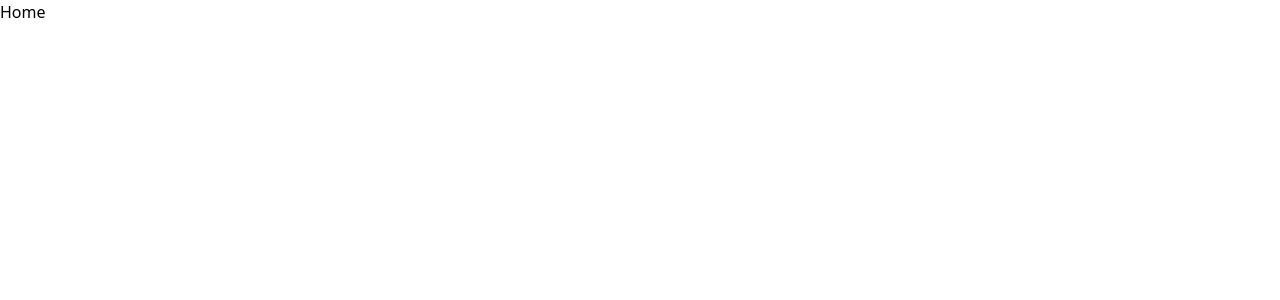
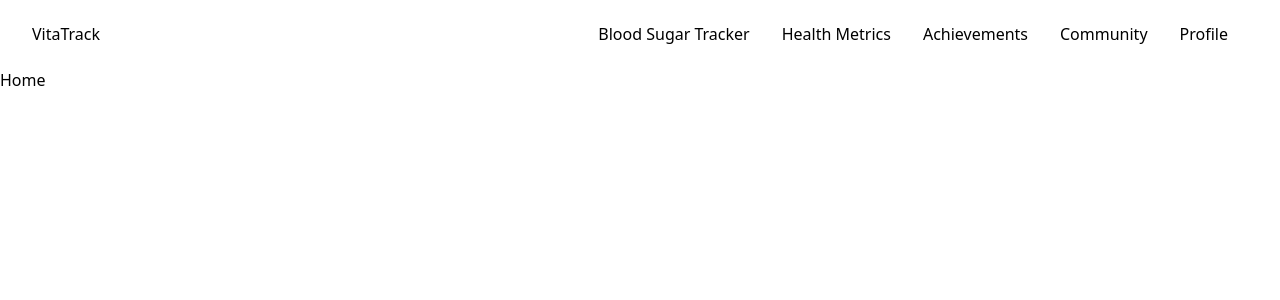
Before and after one commit to HaroldF415/VitaTrack_FE, a React (Vite) app: page / in a window 1280 px wide. Shown: the top 300 px of the page. Built offline with nearby package versions, Linux system fonts and the light colour scheme.

Commit message:
implementing material/tailwind my way

```diff
--- a/src/components/common/NavBar.jsx
+++ b/src/components/common/NavBar.jsx
@@ -1,7 +1,79 @@
 import { Link } from "react-router-dom";
+import { useState, useEffect } from "react";
+import { Navbar, MobileNav, Typography, IconButton } from "@material-tailwind/react";
 
-const NavBar = () => {
-  return <></>;
+const CloseSVG = () => {
+  return (
+    <svg xmlns="http://www.w3.org/2000/svg" fill="none" className="h-6 w-6" viewBox="0 0 24 24" stroke="currentColor" strokeWidth={2}>
+      <path strokeLinecap="round" strokeLinejoin="round" d="M6 18L18 6M6 6l12 12" />
+    </svg>
+  );
 };
 
-export default NavBar;
+const HamburgerSVG = () => {
+  return (
+    <svg xmlns="http://www.w3.org/2000/svg" className="h-6 w-6" fill="none" stroke="currentColor" strokeWidth={2}>
+      <path strokeLinecap="round" strokeLinejoin="round" d="M4 6h16M4 12h16M4 18h16" />
+    </svg>
+  );
+};
+
+// eslint-disable-next-line react/prop-types
+const NavLink = ({ linkPath, linkName }) => {
+  return (
+    <>
+      <Typography as="li" variant="small" color="blue-gray" className="p-1 font-normal">
+        <Link to={linkPath} className="flex items-center">
+          {linkName}
+        </Link>
+      </Typography>
+    </>
+  );
+};
+
+const NavLinkList = () => {
+  return (
+    // Joshua fixed the 'items-end' class
+    <ul className="mb-4 mt-2 flex flex-col items-end gap-2 lg:mb-0 lg:mt-0 lg:flex-row lg:items-center lg:gap-6">
+      <NavLink linkPath="/tracker" linkName="Blood Sugar Tracker" />
+      <NavLink linkPath="/metrics" linkName="Health Metrics" />
+      <NavLink linkPath="/achievements" linkName="Achievements" />
+      <NavLink linkPath="/community" linkName="Community" />
+      <NavLink linkPath="/profile" linkName="Profile" />
+    </ul>
+  );
+};
+
+const Navigation = () => {
+  const [openNav, setOpenNav] = useState(false);
+
+  useEffect(() => {
+    window.addEventListener("resize", () => window.innerWidth > 960 && setOpenNav(false));
+  }, []);
+
+  return (
+    <>
+      <Navbar className="sticky inset-0 z-10 h-max max-w-full rounded-none py-2 px-4 lg:px-8 lg:py-4">
+        <div className="flex items-center justify-between text-blue-gray-900">
+          <Typography as="a" href="#" className="mr-4 cursor-pointer py-1.5 font-medium">
+            VitaTrack
+          </Typography>
+          <div className="flex items-center gap-4">
+            <div className="mr-4 hidden lg:block">
+              <NavLinkList />
+            </div>
+            <IconButton variant="text" className="ml-auto h-6 w-6 text-inherit hover:bg-transparent focus:bg-transparent active:bg-transparent lg:hidden" ripple={false} onClick={() => setOpenNav(!openNav)}>
+              {openNav ? <CloseSVG /> : <HamburgerSVG />}
+            </IconButton>
+          </div>
+        </div>
+        {/* Joshua and Keeanu helped me fix this */}
+        <MobileNav className="flex justify-end" open={openNav}>
+          <NavLinkList />
+        </MobileNav>
+      </Navbar>
+    </>
+  );
+};
+
+export default Navigation;
--- a/src/components/common/header.jsx
+++ b/src/components/common/header.jsx
@@ -1,6 +1,6 @@
-import NavBar from "./NavBar";
+import Navigation from "./NavBar";
 const Header = () => {
-  return <NavBar />;
+  return <Navigation />;
 };
 
 export default Header;
```
